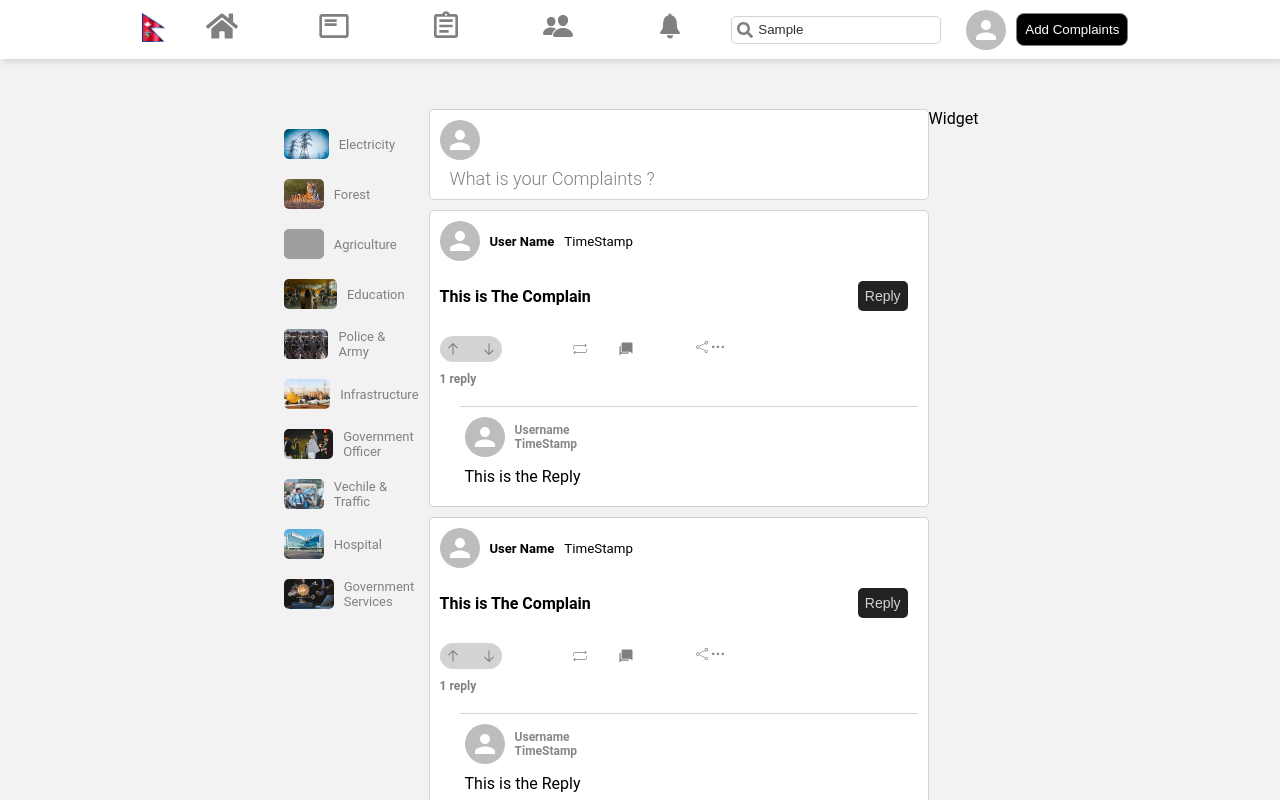
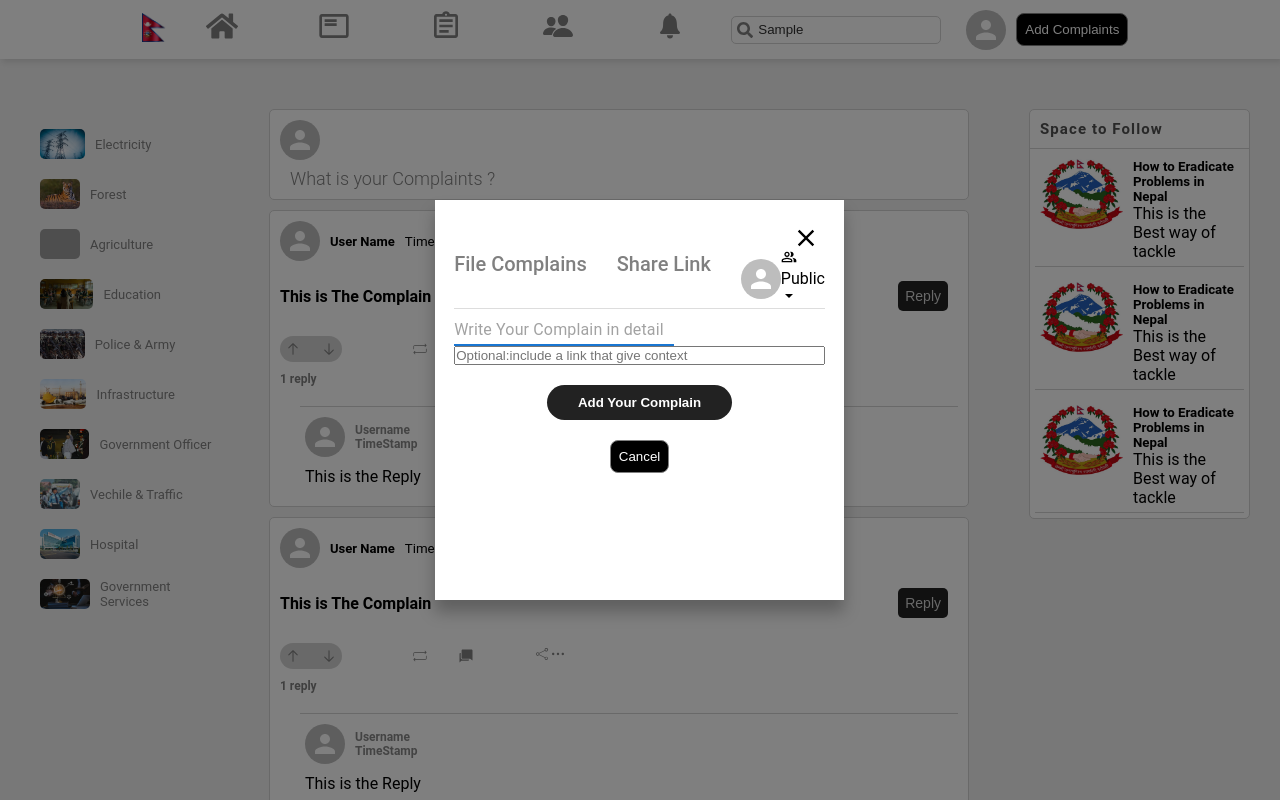
Before and after one commit to Dipesh166/E-governance-Project, a React (Vite) app in the folder complain-forum/: page / in a window 1280 px wide. Both pictures are taken after typing "Sample" into the empty fields and a click on the button "Add Complaints". Shown: the top 800 px of the page. Built offline with nearby package versions, Linux system fonts and the light colour scheme; grey boxes are pictures that could not be loaded.

Commit message:
popup file wroking soon will completet

```diff
--- a/complain-forum/src/components/CSS/quora.css
+++ b/complain-forum/src/components/CSS/quora.css
@@ -12,11 +12,13 @@
     background-color: rgba(0, 0, 0, 0.05);
     min-width: fit-content;
     width: 100%;
+
 }
 
 .quora__content {
     display: flex;
     flex-direction: row;
     padding: 0px 10px;
+    gap:40px;
 
   }
--- a/complain-forum/src/components/CSS/quoraBox.css
+++ b/complain-forum/src/components/CSS/quoraBox.css
@@ -6,7 +6,7 @@
     border: 1px solid lightgray;
     border-radius: 5px;
     cursor: pointer;
-    width: 500px;
+    width: 700px;
 }
 
 .quoraBox:hover{
--- /dev/null
+++ b/complain-forum/src/components/CSS/widget.css
@@ -0,0 +1,29 @@
+.widget{
+    flex: 0.2;
+    margin-left: 20px;
+    display: flex;
+    flex-direction: column;
+    margin-right: 20px;
+    border: 1px solid lightgray;
+    border-radius: 5px;
+    height: fit-content;
+    background-color: white;
+}
+
+
+.widget__header{
+    border-bottom: 1px solid lightgray;
+
+}
+
+.widget__header >h5{
+    padding:10px;
+    color:rgb(80,80,80);
+    font-size: 15px;
+    letter-spacing: 1.1px;
+}
+
+.widget__contents{
+    display: flex;
+    flex-direction: column;
+}
--- /dev/null
+++ b/complain-forum/src/components/CSS/widgetContent.css
@@ -0,0 +1,38 @@
+.widget__contents{
+    display: flex;
+    cursor: pointer;
+}
+
+.widget__content{
+    margin:5px;
+    display: flex;
+    padding: 5px;
+    border-bottom: 1px solid lightgray;
+
+
+
+}
+
+
+.widget__content >img{
+    height: 70px;
+    border-radius: 5px;
+}
+
+
+.widget__contentTitle{
+    margin-left: 10px;
+
+}
+
+
+.widget__contentTitle > h5{
+    color: rgb(70.68,68);
+
+
+}
+
+.widget__content>p{
+    color: gray;
+    font-size: small;
+}
--- a/complain-forum/src/components/quoraHeader.jsx
+++ b/complain-forum/src/components/quoraHeader.jsx
@@ -1,14 +1,24 @@
-import React from 'react'
+import React, { useState } from 'react'
 
 import { FaHome, FaSearch,  } from "react-icons/fa";
 import { MdOutlineFeaturedPlayList, MdOutlineAssignment } from "react-icons/md";
 import { IoPeople } from "react-icons/io5";
 import { IoIosNotifications } from "react-icons/io";
-import {Avatar} from "@mui/material"
+import {Avatar, Input} from "@mui/material"
 import "./CSS/quoraHeader.css"
 import logo from "../assets/nep-gov.gif"
+import Modal from "react-responsive-modal"
+import { IoMdClose, IoMdArrowDropdown } from "react-icons/io";
+import 'react-responsive-modal/styles.css';
+import { MdOutlinePeopleAlt } from "react-icons/md";
+
+
+
 
 const QuoraHeader = () => {
+
+  const [isModalOpen, setIsModalOpen] = useState(false)
+  const Close = (<IoMdClose />)
   return (
     <div className='qHeader'>
 
@@ -51,7 +61,58 @@ const QuoraHeader = () => {
                </div>
 
 
-             <button > Add Complaints</button>
+             <button onClick={() => setIsModalOpen(true)}> Add Complaints</button>
+             <Modal
+              open={isModalOpen}
+              IoMdClose={close}
+              onClose={() => setIsModalOpen(false)}
+
+              closeOnEsc
+              center
+              closeOnOverlayClick={false}
+
+              styles={{
+                overlay:{
+                  height:"auto",
+
+                }
+              }}
+             >
+              <div className="modal__title">
+                <h5>File Complains</h5>
+                <h5>Share Link</h5>
+                <div className="modal__info">
+                  <Avatar className='avatar'/>
+                  <div className="modal__scop">
+                  <MdOutlinePeopleAlt />
+                    <p>Public</p>
+                    <IoMdArrowDropdown />
+                  </div>
+                </div>
+
+              </div>
+              <div className="modal__Fiels">
+                <Input type='text'  placeholder='Write Your Complain in detail'/>
+                <div style={{
+                  display:"flex",
+                  flexDirection:"column"
+
+                }}>
+                  <input  type='text' placeholder='Optional:include a link that give context'/>
+
+
+                </div>
+                <div className="modal__buttons">
+                  <button className='cancel'  onClick={()=> setIsModalOpen(false)}>
+                    Cancel
+                  </button>
+
+                  <button type='submit'   className="add"  >
+                   Add Your Complain
+                  </button>
+                </div>
+              </div>
+             </Modal>
 
 
 
--- a/complain-forum/src/components/widget.jsx
+++ b/complain-forum/src/components/widget.jsx
@@ -1,8 +1,21 @@
 import React from 'react'
+
+import WidgetContent from './widgetContent'
+import "./CSS/widget.css"
 
 const Widget = () => {
   return (
-    <div>Widget</div>
+    <div className='widget'>
+      <div className="widget__header">
+        <h5>Space to Follow</h5>
+      </div>
+      <div className="widget__contents">
+        <WidgetContent/>
+        <WidgetContent/>
+        <WidgetContent/>
+
+      </div>
+      </div>
   )
 }
 
--- /dev/null
+++ b/complain-forum/src/components/widgetContent.jsx
@@ -0,0 +1,21 @@
+import React from 'react'
+
+import "./CSS/widgetContent.css"
+
+import logo from  "../assets/nepal-logo.jpg"
+
+const WidgetContent = () => {
+  return (
+    <div className="widget__contents">
+        <div className="widget__content">
+            <img src={logo} alt="" />
+            <div className="widget__contentTitle">
+                <h5>How to Eradicate Problems in Nepal</h5>
+                <p>This is the Best way of tackle</p>
+            </div>
+        </div>
+    </div>
+  )
+}
+
+export default WidgetContent
```
Also changed, not shown: complain-forum/src/components/CSS/quoraHeader.css (+4 -4 lines), complain-forum/src/assets/nepal-logo.jpg (added).
